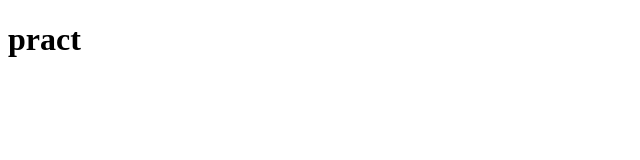
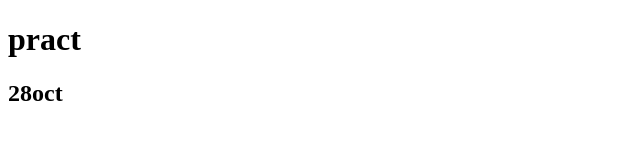
Before and after one commit to kavonXZL/newrep, a plain HTML site: page index.html in a window 1280 px wide. Shown: the full height of the page, 0-640 px from the left. Drawn offline with Linux system fonts and the light colour scheme.

Commit message:
second comm

```diff
--- a/index.html
+++ b/index.html
@@ -5,5 +5,6 @@
 </head>
 <body>
 	<h1>pract</h1>
+	<h2>28oct</h2>
 </body>
 </html>
```
